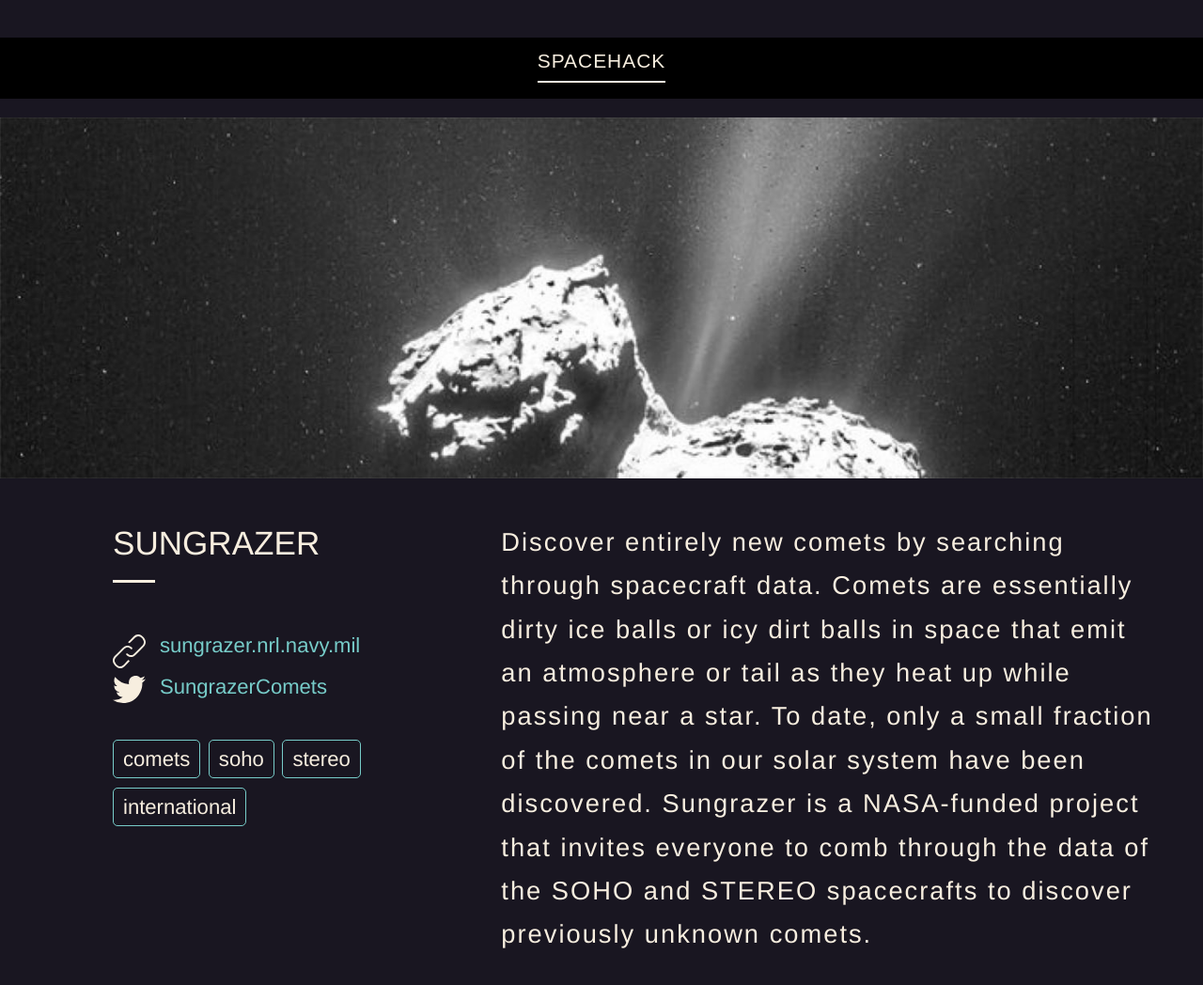
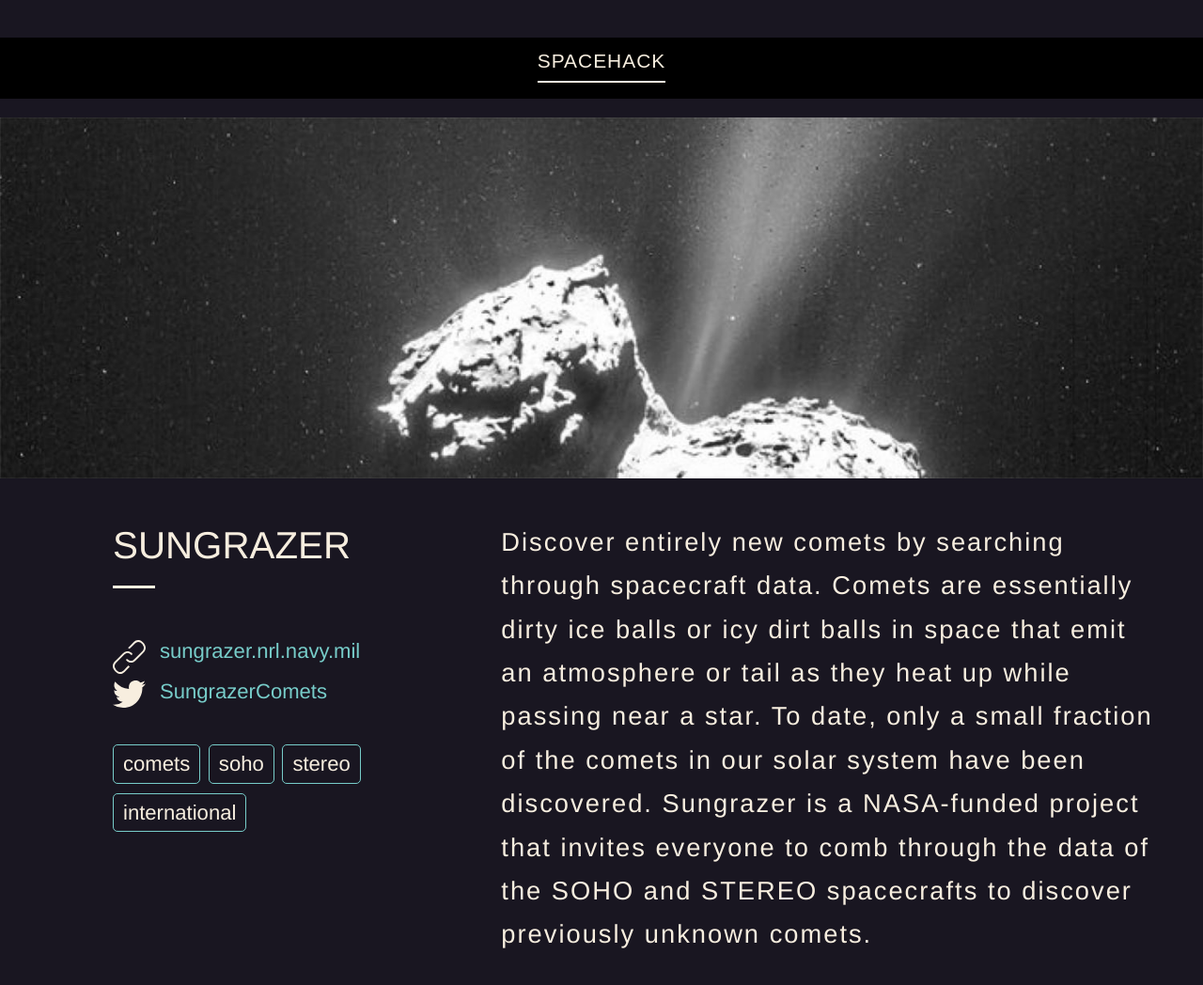
Before and after one commit to basilleaf/spacehack.org, a Jekyll site: the page built from _posts/2015-01-01-sungrazer.md, in a window 1280 px wide. Shown: the whole page at 94% size. Built offline with Jekyll 4.4.1, drawn with Linux system fonts in a browser that asks for light colours.

Commit message:
makes project title larger

```diff
--- a/assets/css/main.css
+++ b/assets/css/main.css
@@ -166,7 +166,7 @@ a:hover {
 /* project title */
 .sidebar h1 {
   text-transform: uppercase;
-  font-size: 2.7em;
+  font-size: 3.1em;
   font-weight: 500;
 }
 /* project_links */
```
